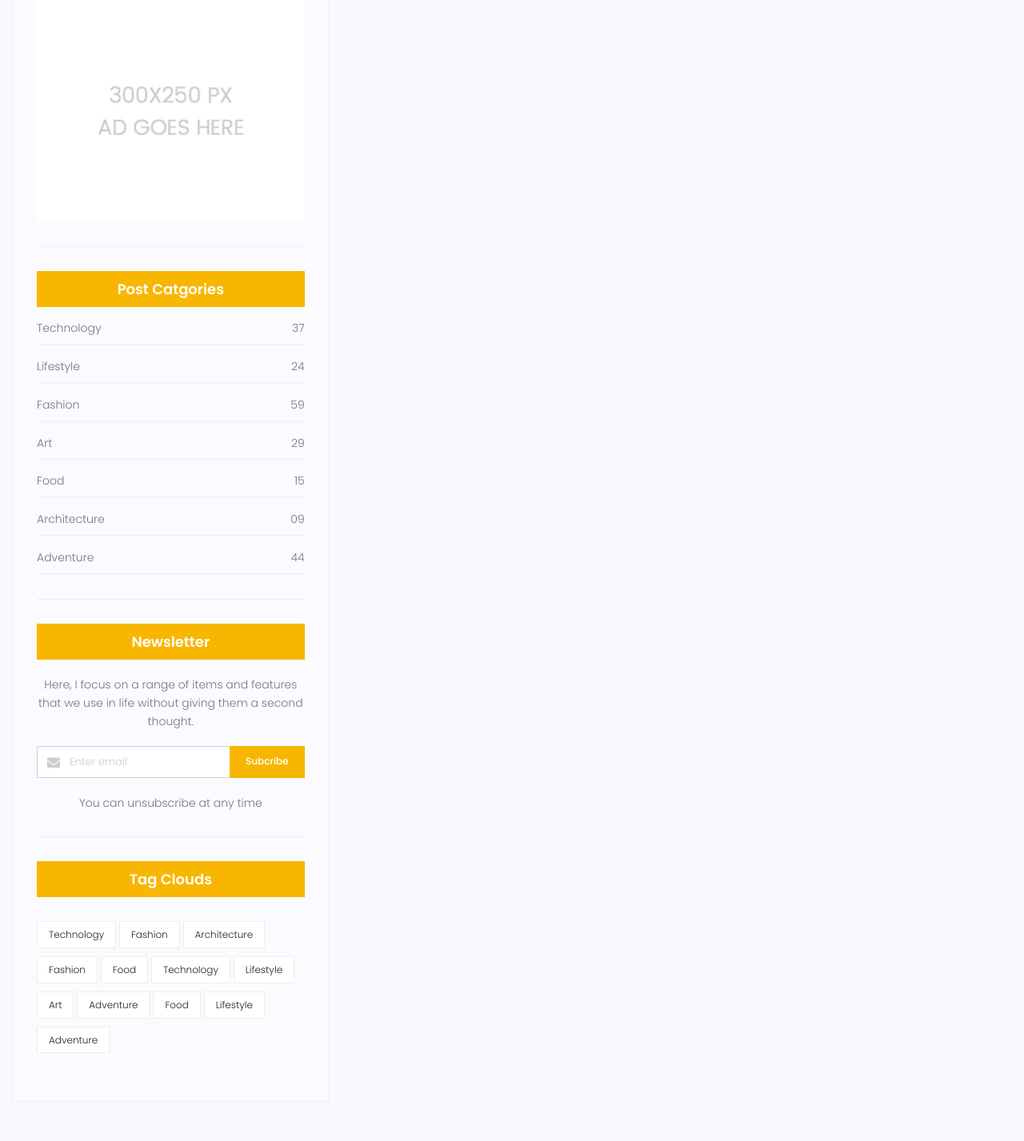
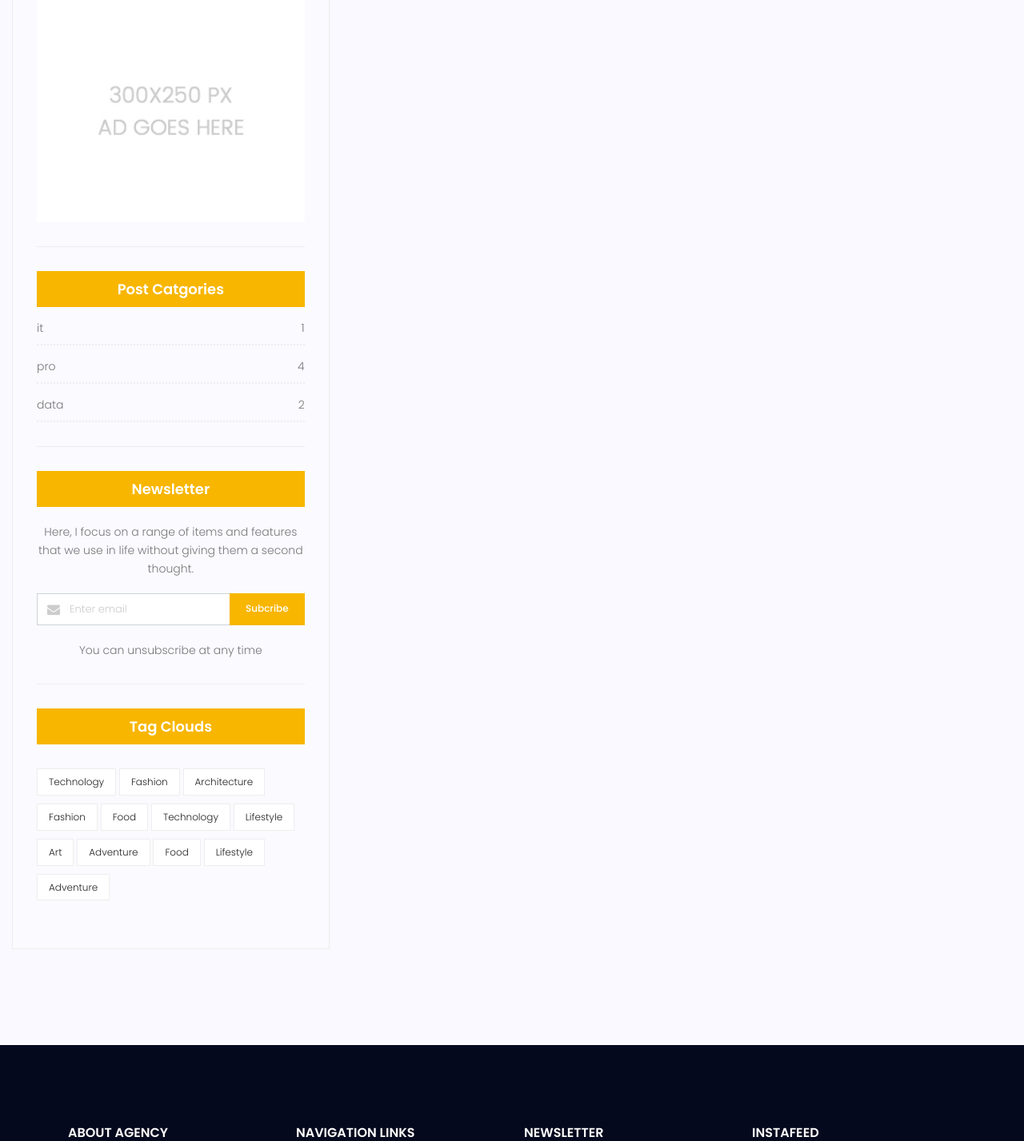
Before and after one commit to nhedris/mysite, a Django app: page /blog/ in a window 1280 px wide. Shown: the part 3880-5307 px from the top of the page at 80% size. Run offline with Django 3.2, Linux system fonts and the light colour scheme; data comes from the database, SQL or seed files in the repository; some libraries are stand-ins or nearby versions.

Commit message:
Displaying posts based on category filters (accessing a view with different urls)
Displaying posts based on category filters (accessing a view with different urls)

```diff
--- a/blog/templatetags/blog_tags.py
+++ b/blog/templatetags/blog_tags.py
@@ -1,8 +1,8 @@
 from django import template
+from blog.models import post
+from blog.models import category
 
 register = template.Library()
-from blog.models import post
-
 
 @register.simple_tag(name='posts')
 def function():
@@ -17,3 +17,12 @@ def snippet(value):
 def latesposts():
     posts=post.objects.filter(status=1).order_by('published_date')
     return {'posts' : posts}
+
+@register.inclusion_tag('blog/blog-post-category.html')
+def postcategories():
+    posts=post.objects.filter(status=1)
+    categories=category.objects.all()
+    cat_dict={}
+    for name in categories:
+        cat_dict[name]=posts.filter(category=name).count()
+    return {'categories': cat_dict }
--- a/blog/urls.py
+++ b/blog/urls.py
@@ -9,6 +9,7 @@ urlpatterns = [
 
     path('', blog_view, name='index'),
     path('<int:pid>', blog_single ,name='single'),
+    path('category/<str:cat_name>' , blog_view, name='category'),
     path('test' , test ,name='test'),
 
 
--- a/blog/views.py
+++ b/blog/views.py
@@ -3,9 +3,11 @@ from blog.models import post
 from django.utils import timezone
 
 
-def blog_view(request):
+def blog_view(request,cat_name=None):
 
     posts= post.objects.filter(published_date__lte=timezone.now(),status=1)
+    if cat_name:
+        posts=posts.filter(category__name=cat_name)
     context={'posts':posts}
     return render (request,'blog/blog-home.html',context)
 
@@ -23,6 +25,14 @@ def blog_single(request,pid):
     context={'posts':posts ,'nextp': nextp ,'previous': previous }
     return render (request,'blog/blog-single.html',context)
 
+def blog_category(request,cat_name):
+
+    posts= post.objects.filter(status=1)
+    posts= posts.filter(category__name=cat_name)
+    context={'posts':posts}
+    return render (request,'blog/blog-home.html',context)
+
+
 
 def test (request):
     return render (request,'test.html')
--- a/templates/blog/blog-home.html
+++ b/templates/blog/blog-home.html
@@ -92,7 +92,7 @@
 								<div class="col-lg-3  col-md-3 meta-details">
 									<ul class="tags">
 									{%for cat in post.category.all %}
-										<li><a href="#">{{cat.name}}</a> </li>{% if not forloop.last %},{% endif %}
+										<li><a href="{% url 'blog:category' cat_name=cat.name %}">{{cat.name}}</a> </li>{% if not forloop.last %},{% endif %}
 										{%endfor%}
 									</ul>
 									<div class="user-details row">
@@ -165,53 +165,9 @@
 								<div class="single-sidebar-widget ads-widget">
 									<a href="#"><img class="img-fluid" src="{% static 'img/blog/ads-banner.jpg' %}" alt=""></a>
 								</div>
-								<div class="single-sidebar-widget post-category-widget">
-									<h4 class="category-title">Post Catgories</h4>
-									<ul class="cat-list">
-										<li>
-											<a href="#" class="d-flex justify-content-between">
-												<p>Technology</p>
-												<p>37</p>
-											</a>
-										</li>
-										<li>
-											<a href="#" class="d-flex justify-content-between">
-												<p>Lifestyle</p>
-												<p>24</p>
-											</a>
-										</li>
-										<li>
-											<a href="#" class="d-flex justify-content-between">
-												<p>Fashion</p>
-												<p>59</p>
-											</a>
-										</li>
-										<li>
-											<a href="#" class="d-flex justify-content-between">
-												<p>Art</p>
-												<p>29</p>
-											</a>
-										</li>
-										<li>
-											<a href="#" class="d-flex justify-content-between">
-												<p>Food</p>
-												<p>15</p>
-											</a>
-										</li>
-										<li>
-											<a href="#" class="d-flex justify-content-between">
-												<p>Architecture</p>
-												<p>09</p>
-											</a>
-										</li>
-										<li>
-											<a href="#" class="d-flex justify-content-between">
-												<p>Adventure</p>
-												<p>44</p>
-											</a>
-										</li>
-									</ul>
-								</div>
+
+								{% postcategories %}
+
 								<div class="single-sidebar-widget newsletter-widget">
 									<h4 class="newsletter-title">Newsletter</h4>
 									<p>
--- /dev/null
+++ b/templates/blog/blog-post-category.html
@@ -0,0 +1,15 @@
+ {% load static %}
+ <div class="single-sidebar-widget post-category-widget">
+									<h4 class="category-title">Post Catgories</h4>
+									<ul class="cat-list">
+                                    {% for name,count in categories.items %}
+										<li>
+											<a href="{% url 'blog:category' cat_name=name %}" class="d-flex justify-content-between">
+												<p>{{name}}</p>
+												<p>{{count}}</p>
+											</a>
+										</li>
+
+									{% endfor %}
+									</ul>
+								</div>
```
Also changed, not shown: templates/blog/blog-single.html (+2 -47 lines).
